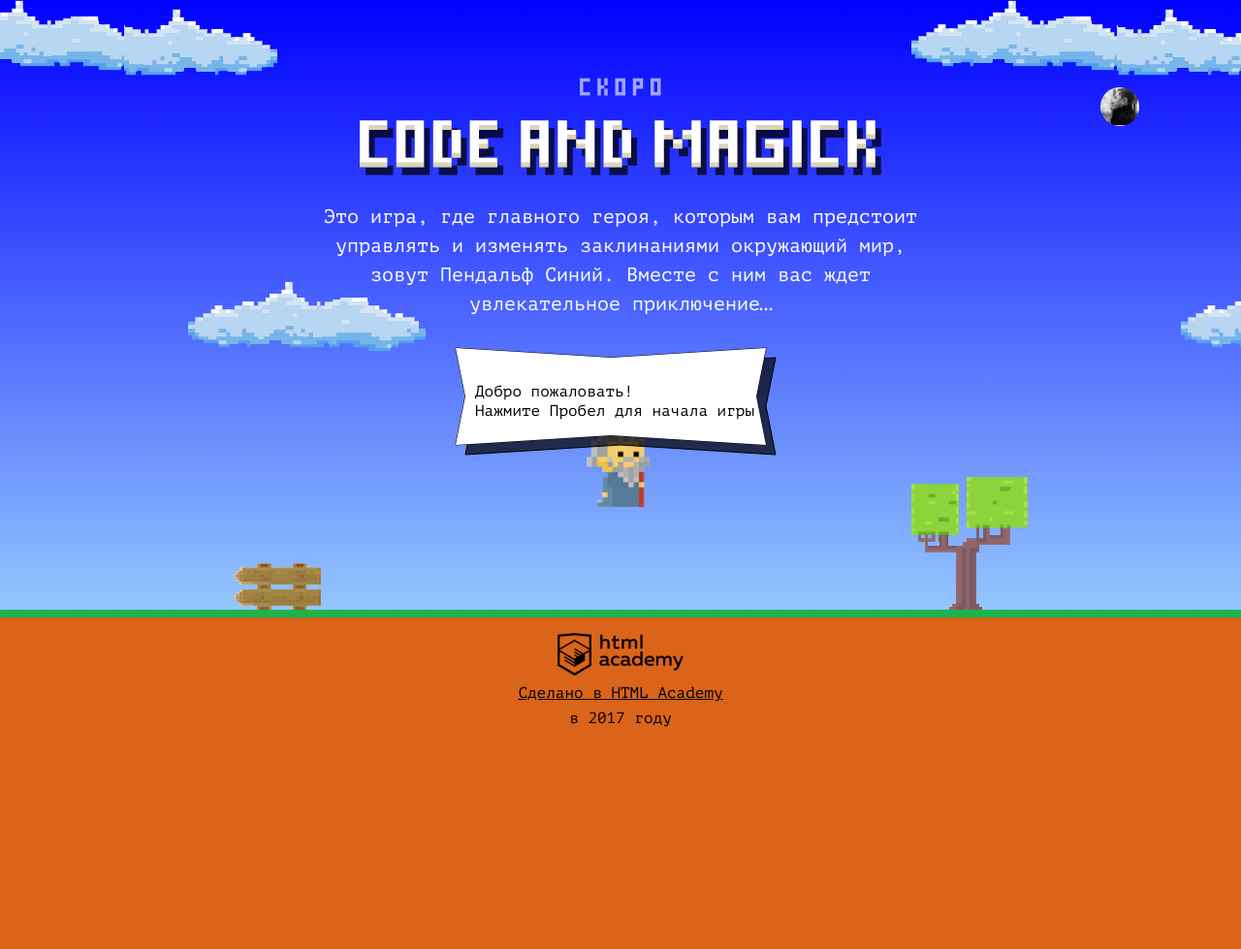
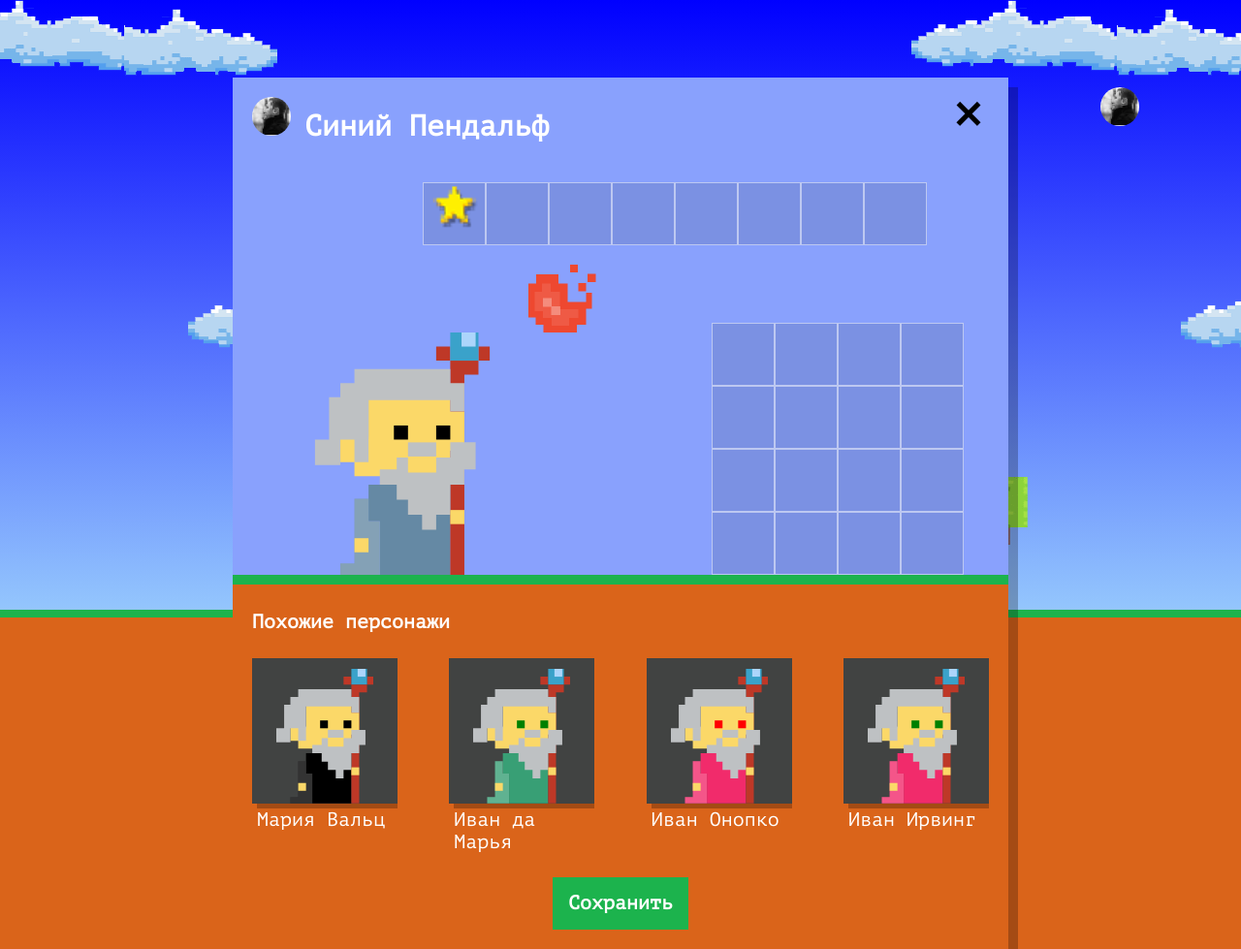
Before and after one commit to ormhildr/34759-code-and-magick-21, a website: page index.html in a window 1280 px wide. Shown: the whole page at 97% size. Before the commit the page ends 800 px from the top, so only its background shows below. Drawn offline with Linux system fonts and the light colour scheme.

Commit message:
Реализация настройки персонажей

```diff
--- a/index.html
+++ b/index.html
@@ -191,6 +191,7 @@
   var getWizardX = (gameFieldWidth) => (gameFieldWidth - wizardWidth) / 2;
   var getWizardY = (gameFieldHeight) => gameFieldHeight / 3;
 </script>
+<script src="js/setup.js"></script>
 <script src="js/stat.js"></script>
 <script src="js/game.js"></script>
 
--- /dev/null
+++ b/js/setup.js
@@ -0,0 +1,89 @@
+'use strict';
+
+const NAMES = [
+  `Иван`,
+  `Хуан Себастьян`,
+  `Мария`,
+  `Кристоф`,
+  `Виктор`,
+  `Юлия`,
+  `Люпита`,
+  `Вашингтон`
+];
+
+const SURNAMES = [
+  `да Марья`,
+  `Верон`,
+  `Мирабелла`,
+  `Вальц`,
+  `Онопко`,
+  `Топольницкая`,
+  `Нионго`,
+  `Ирвинг`
+];
+
+const COAT_COLORS = [
+  `rgb(101, 137, 164)`,
+  `rgb(241, 43, 107)`,
+  `rgb(146, 100, 161)`,
+  `rgb(56, 159, 117)`,
+  `rgb(215, 210, 55)`,
+  `rgb(0, 0, 0)`
+];
+
+const EYES_COLORS = [
+  `black`,
+  `red`,
+  `blue`,
+  `yellow`,
+  `green`
+];
+
+const getRandomValue = (array, min = 0, max = array.length - 1) => {
+  const random = Math.floor(min + Math.random() * (max + 1 - min));
+  return random;
+};
+
+const getNewObject = () => {
+  return {
+    name: `${NAMES[getRandomValue(NAMES)]} ${SURNAMES[getRandomValue(SURNAMES)]}`,
+    coatColor: COAT_COLORS[getRandomValue(COAT_COLORS)],
+    eyesColor: EYES_COLORS[getRandomValue(EYES_COLORS)]
+  };
+};
+
+const wizards = [];
+for (let i = 0; i < 4; i++) {
+  wizards.push(getNewObject());
+}
+
+const userDialog = document.querySelector(`.setup`);
+userDialog.classList.remove(`hidden`);
+
+const similarWizardTemplate = document.querySelector(`#similar-wizard-template`)
+.content.querySelector(`.setup-similar-item`);
+
+const similarListElement = userDialog.querySelector(`.setup-similar-list`);
+
+const renderWizard = (wizard) => {
+  const wizardElement = similarWizardTemplate.cloneNode(true);
+
+  wizardElement.querySelector(`.setup-similar-label`).textContent = wizard.name;
+  wizardElement.querySelector(`.wizard-coat`).style.fill = wizard.coatColor;
+  wizardElement.querySelector(`.wizard-eyes`).style.fill = wizard.eyesColor;
+
+  return wizardElement;
+};
+
+const getFillList = (array) => {
+  const fragment = document.createDocumentFragment();
+
+  for (let i = 0; i < array.length; i++) {
+    fragment.appendChild(renderWizard(array[i]));
+  }
+  similarListElement.appendChild(fragment);
+};
+
+getFillList(wizards);
+
+userDialog.querySelector(`.setup-similar`).classList.remove(`hidden`);
```
